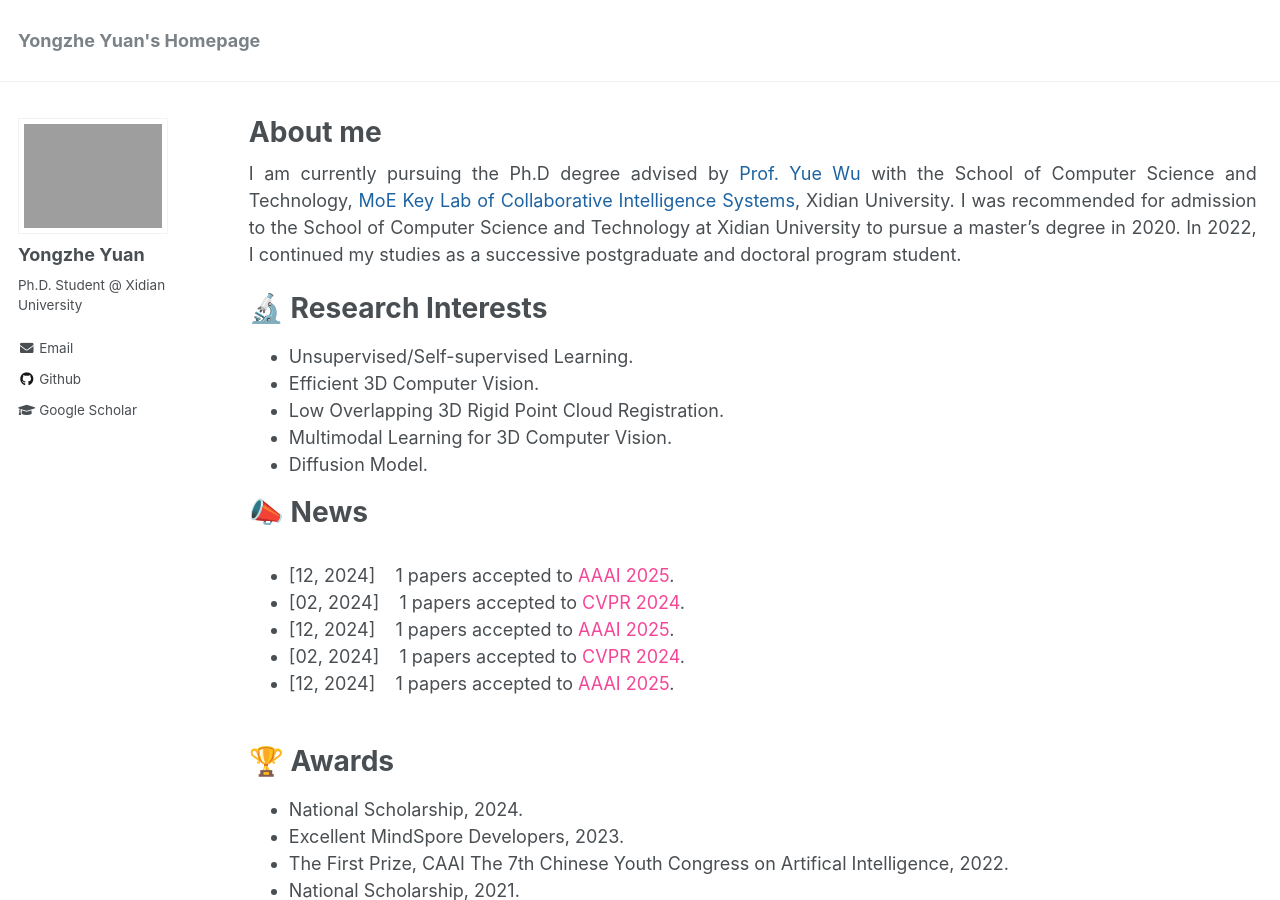
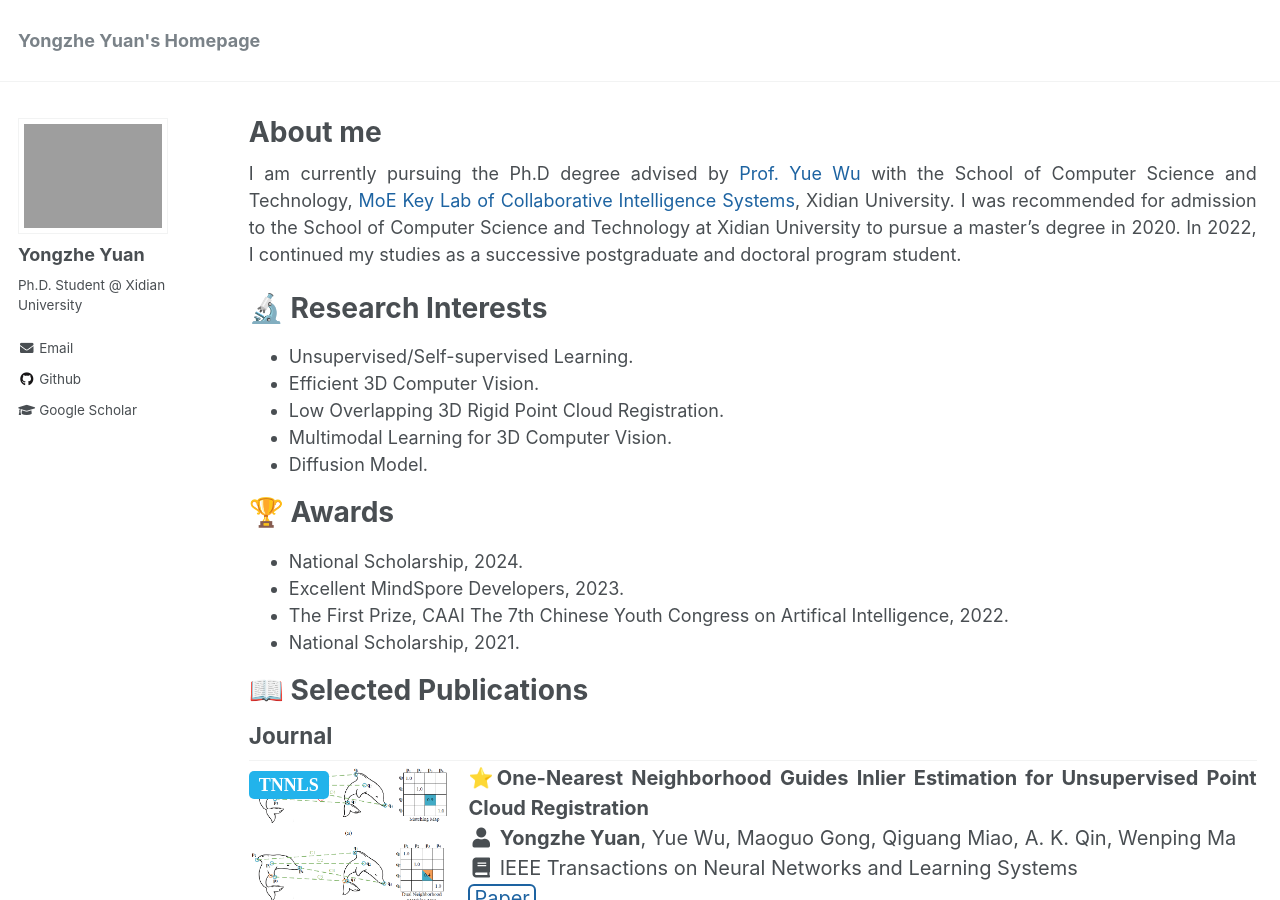
Before and after one commit to YYZMARS/YYZMARS.github.io, a Jekyll site: the page built from _pages/home.md, in a window 1280 px wide and 900 px high. Built offline with Jekyll 4.4.1, drawn with Linux system fonts in a browser that asks for light colours; a script that is not in the unit is left out.

Commit message:
Update home.md

```diff
--- a/_pages/home.md
+++ b/_pages/home.md
@@ -18,20 +18,6 @@ I am currently pursuing the Ph.D degree advised by [Prof. Yue Wu](https://ywuchi
 - Multimodal Learning for 3D Computer Vision.
 - Diffusion Model.
 
-<h1>📣 News</h1>
-<div class="news" style="overflow:auto; height:150px; Width:99%;">
- <ul>
- <li>[12, 2024]&nbsp;&nbsp;&nbsp; 1 papers accepted to <h7 style="color: #f44597;">AAAI 2025</h7>.</li>
- <li>[02, 2024]&nbsp;&nbsp;&nbsp; 1 papers accepted to <h7 style="color: #f44597;">CVPR 2024</h7>.</li>
- <li>[12, 2024]&nbsp;&nbsp;&nbsp; 1 papers accepted to <h7 style="color: #f44597;">AAAI 2025</h7>.</li>
- <li>[02, 2024]&nbsp;&nbsp;&nbsp; 1 papers accepted to <h7 style="color: #f44597;">CVPR 2024</h7>.</li>
- <li>[12, 2024]&nbsp;&nbsp;&nbsp; 1 papers accepted to <h7 style="color: #f44597;">AAAI 2025</h7>.</li>
- <li>[02, 2024]&nbsp;&nbsp;&nbsp; 1 papers accepted to <h7 style="color: #f44597;">CVPR 2024</h7>.</li>
- <li>[12, 2024]&nbsp;&nbsp;&nbsp; 1 papers accepted to <h7 style="color: #f44597;">AAAI 2025</h7>.</li>
- <li>[02, 2024]&nbsp;&nbsp;&nbsp; 1 papers accepted to <h7 style="color: #f44597;">CVPR 2024</h7>.</li>
- </ul>
-</div><br>
-
 
 <h1>🏆 Awards</h1>
 - National Scholarship, 2024.
```
